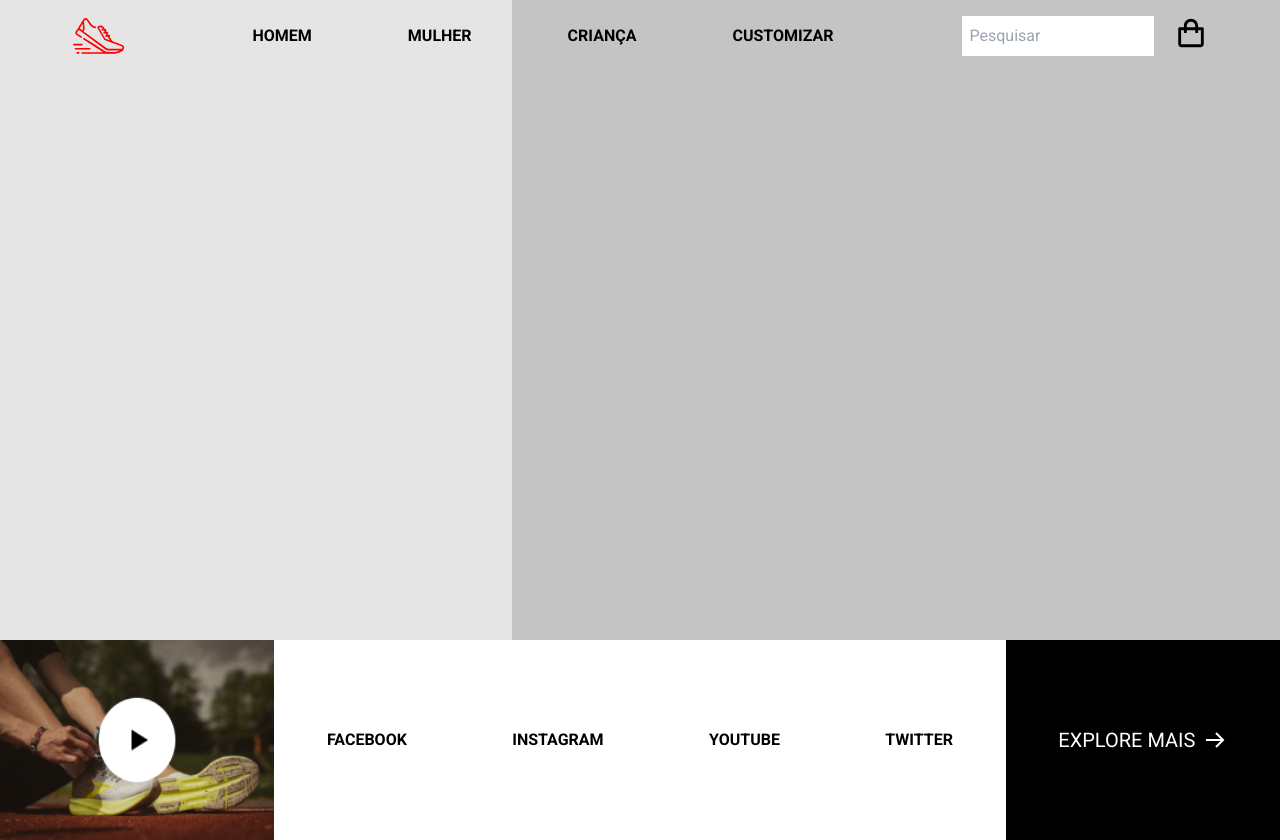
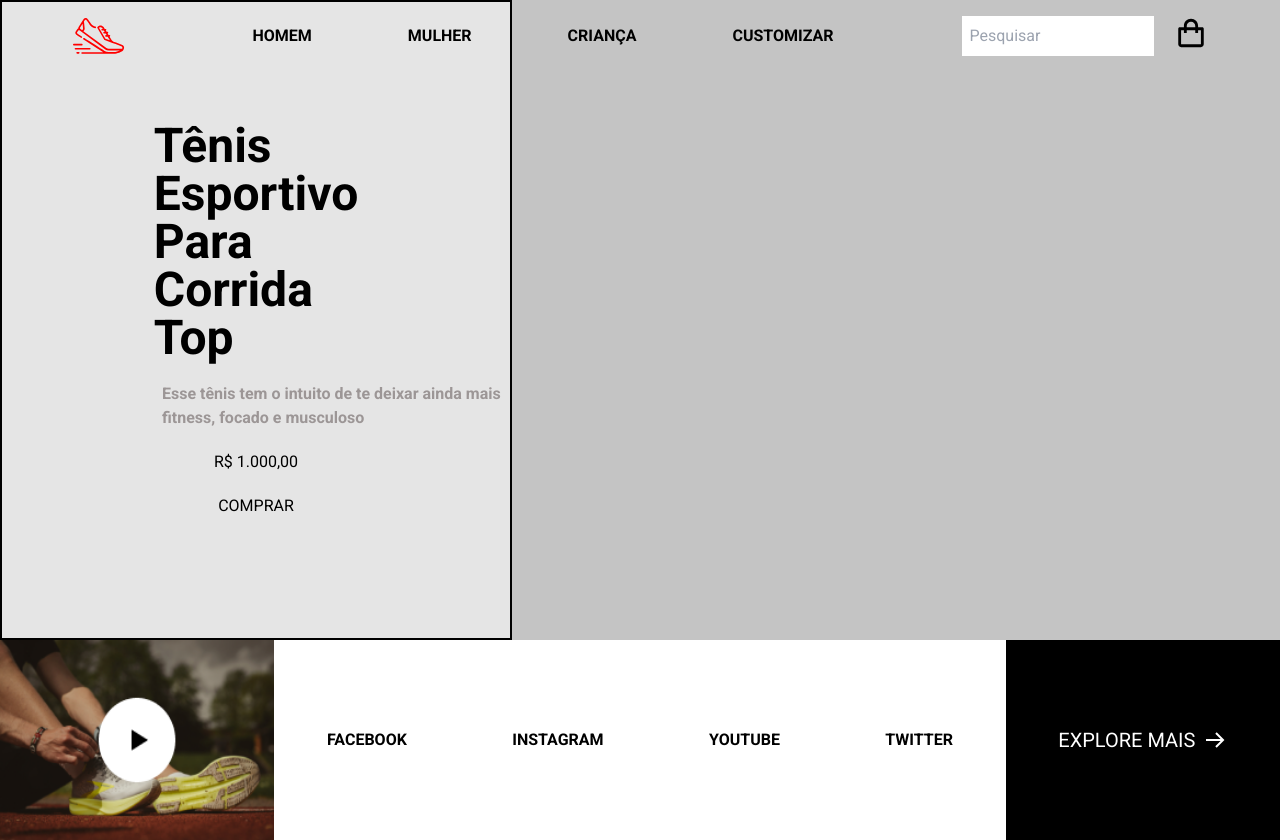
Before and after one commit to gentil-eilison/rocket-shoes, a React (Vite) app: page / in a window 1280 px wide. Built offline with nearby package versions, Linux system fonts and the light colour scheme.

Commit message:
feat: left side of main article almost done

```diff
--- a/src/components/Main.tsx
+++ b/src/components/Main.tsx
@@ -1,8 +1,27 @@
 const Main = () => {
-  return <main className="h-4/5 flex flex-row justify-between">
-    <article className="basis-2/5 bg-background"></article>
-    <article className="basis-3/5 bg-main-background" ></article>
-  </main>;
+  return (
+    <main className="h-4/5 flex flex-row justify-between">
+      <article className="basis-2/5 bg-background">
+        <section className="border-solid border-2 border-black h-full flex flex-col justify-center items-center gap-5">
+          <h1 className="text-5xl font-bold max-w-min">
+            Tênis Esportivo Para Corrida Top
+          </h1>
+          <p className="w-auto pl-40 text-text-description font-bold">
+            Esse tênis tem o intuito de te deixar ainda mais fitness, focado e
+            musculoso
+          </p>
+          <p>
+            R$ 1.000,00
+          </p>
+
+          <button>
+            COMPRAR
+          </button>
+        </section>
+      </article>
+      <article className="basis-3/5 bg-main-background"></article>
+    </main>
+  );
 };
 
 export default Main;
```
